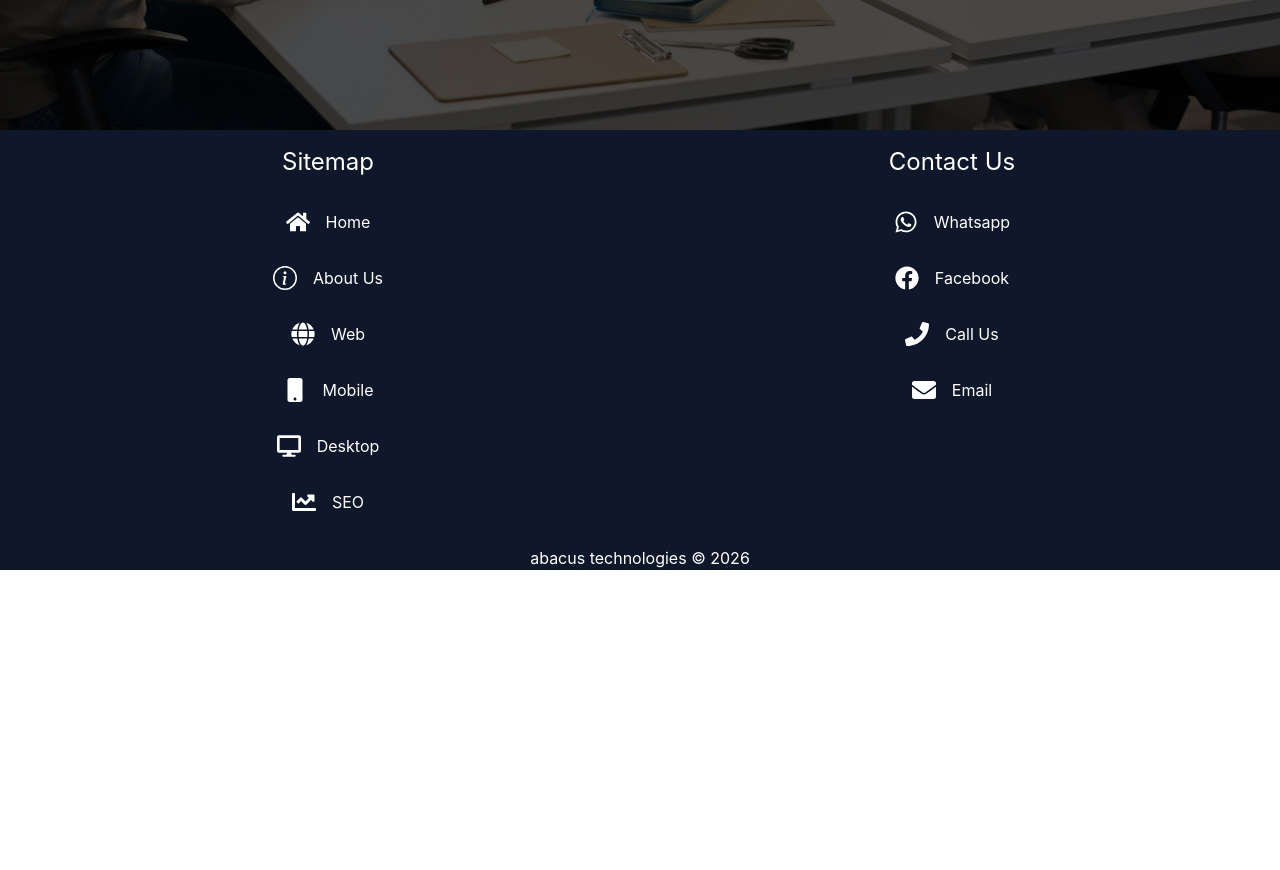
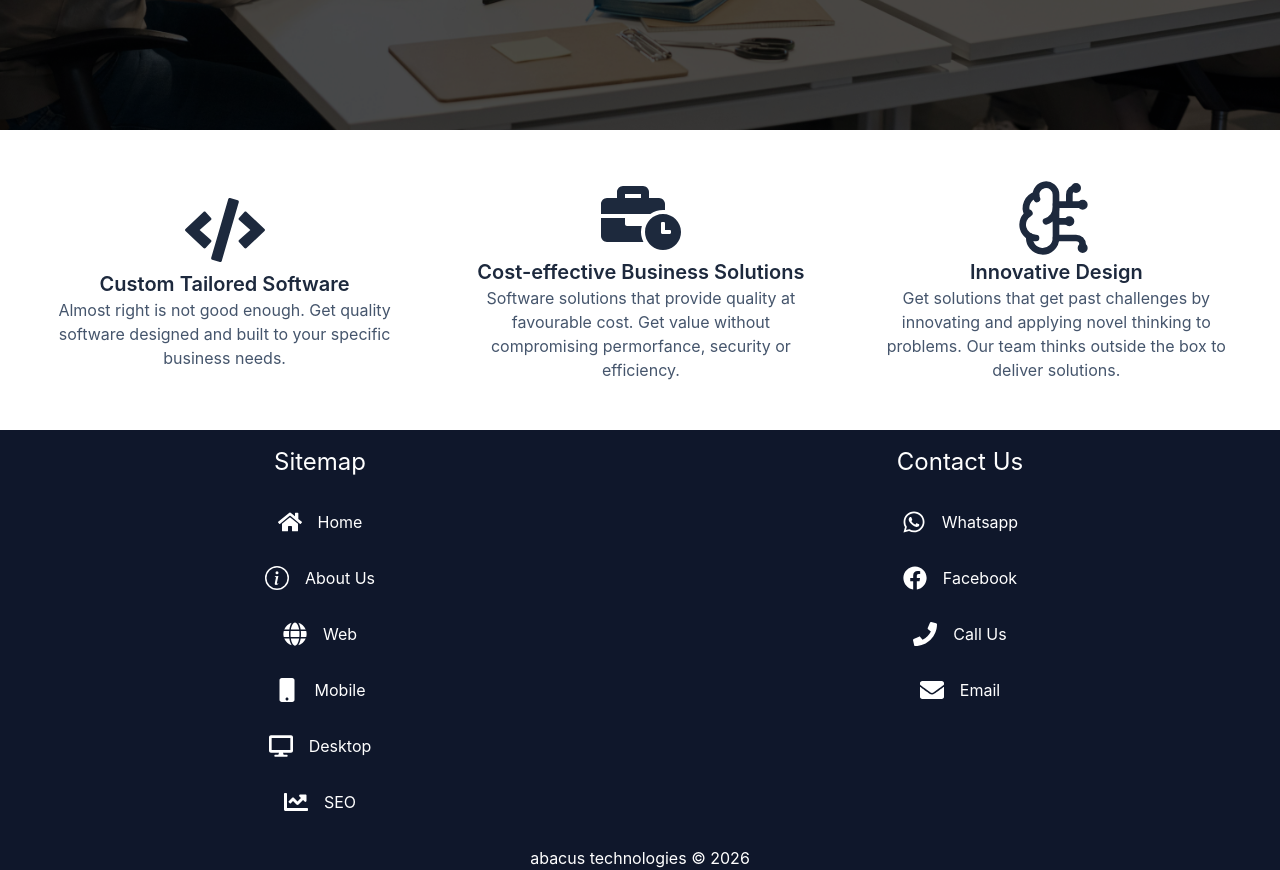
Before and after one commit to Burlington1308/abacus_technologies, a React (Vite) app: page / in a window 1280 px wide. Shown: the part 780-1650 px from the top of the page. Before the commit the page ends 1350 px from the top, so only its background shows below. Built offline with nearby package versions, Linux system fonts and the light colour scheme.

Commit message:
home page summary cards

```diff
--- a/package.json
+++ b/package.json
@@ -11,6 +11,7 @@
   },
   "dependencies": {
     "@tailwindcss/vite": "^4.3.3",
+    "lucide-react": "^1.52.0",
     "react": "^19.2.8",
     "react-dom": "^19.2.8",
     "react-icons": "^5.7.0",
--- a/src/components/Footer.jsx
+++ b/src/components/Footer.jsx
@@ -5,7 +5,7 @@ import { Link } from "react-router";
 const Footer = () => {
   return (
     <div className="w-full bg-slate-900 text-white">
-        <div className="w-full flex p-4">
+        <div className="w-full flex flex-col gap-8 md:flex-row p-4 ">
             <div className="w-full md:w-1/2 flex flex-col items-center">
                 <h2 className="text-center text-2xl mb-4">Sitemap</h2>
                 <li className='list-none w-full flex items-center justify-center gap-4 p-4
--- a/src/components/Home.jsx
+++ b/src/components/Home.jsx
@@ -1,12 +1,14 @@
 import bgImage from '../assets/images/office.jpg';
+import { FaCode, FaBusinessTime } from 'react-icons/fa';
+import { BrainCircuit } from 'lucide-react';
 
 const Home = () => {
   return (
-    <div className="h-screen w-full">
+    <div className="min-h-dvh w-full">
       <div className=" h-dvh w-full bg-cover bg-center relative"
         style={{backgroundImage: `url(${bgImage})`}}
       >
-        <div className='h-dvh w-full bg-black/70 absolute inset-0 flex flex-col items-center justify-center'>
+        <div className='h-inherit w-full bg-black/70 absolute inset-0 flex flex-col items-center justify-center'>
             <h1 className='text-5xl font-bold text-white text-center'>
               The Premier Software Development Team
             </h1>
@@ -28,6 +30,38 @@ const Home = () => {
             </div>
         </div>
       </div>
+
+      <div className="w-full flex flex-col md:flex-row p-12 items-center justify-around gap-16 text-slate-800">
+        <div className=" w-full md:w-1/3 flex flex-col items-center p-2">
+          <FaCode size={80}/>
+          <h3 className='text-xl font-semibold'>Custom Tailored Software</h3>
+          <p className='text-slate-600 text-center'>
+            Almost right is not good enough.
+            Get quality software designed and built to your
+            specific business needs.
+          </p>
+        </div>
+
+        <div className="w-full md:w-1/3 flex flex-col items-center ">
+          <FaBusinessTime size={80}/>
+          <h3 className='text-xl font-semibold'>Cost-effective Business Solutions</h3>
+          <p className='text-slate-600 text-center'>
+            Software solutions that provide quality at favourable
+            cost. Get value without compromising permorfance, security
+            or efficiency.
+          </p>
+        </div>
+
+        <div className="w-full md:w-1/3 flex flex-col items-center ">
+          <BrainCircuit size={80}/>
+          <h3 className='text-xl font-semibold'>Innovative Design</h3>
+          <p className='text-slate-600 text-center'>
+            Get solutions that get past challenges by innovating
+            and applying novel thinking to problems. Our team thinks outside
+            the box to deliver solutions.
+          </p>
+        </div>
+      </div>
     </div>
   )
 }
```
Also changed, not shown: 1 other file (tests, documents, lock files or other folders).
